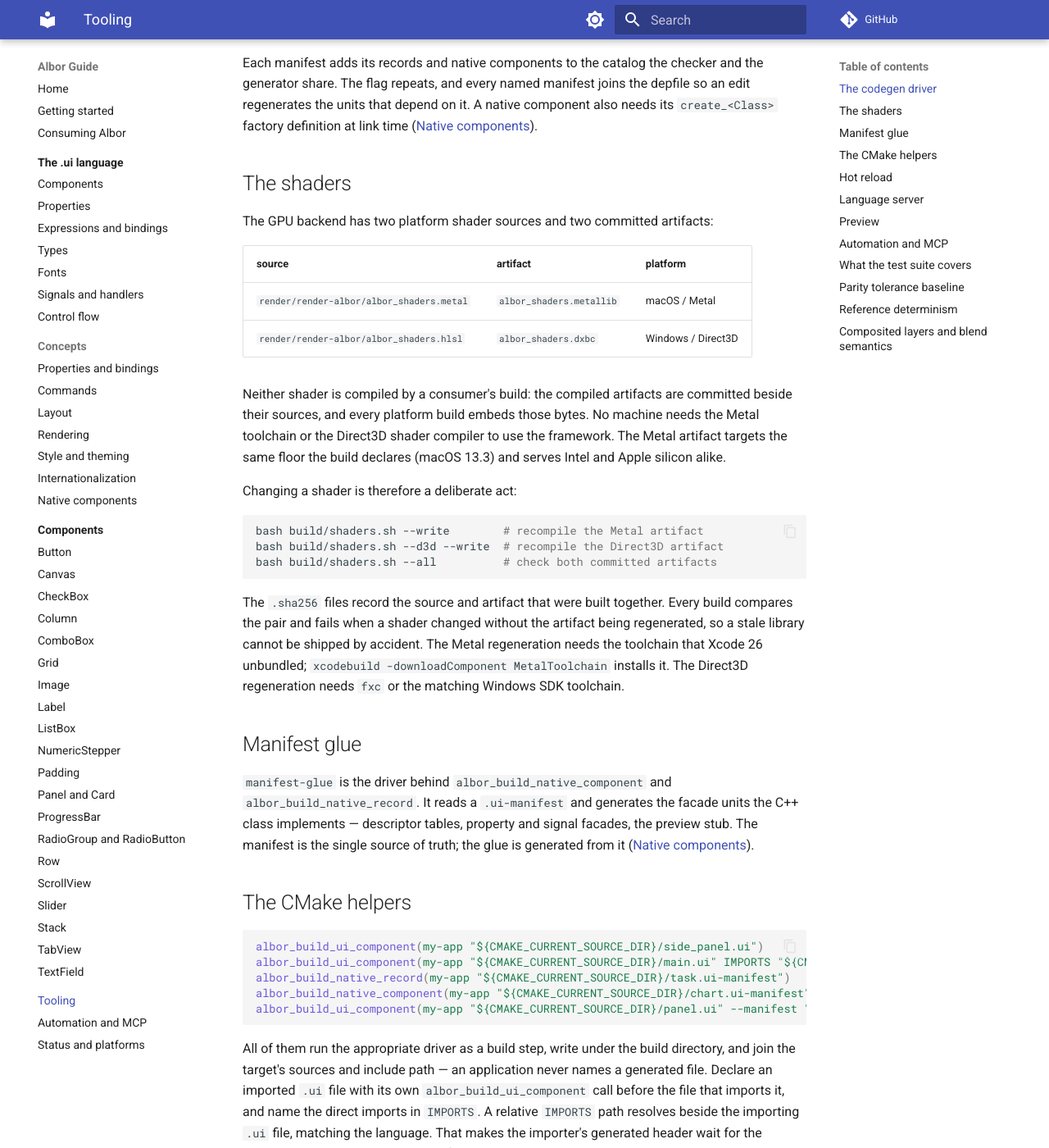
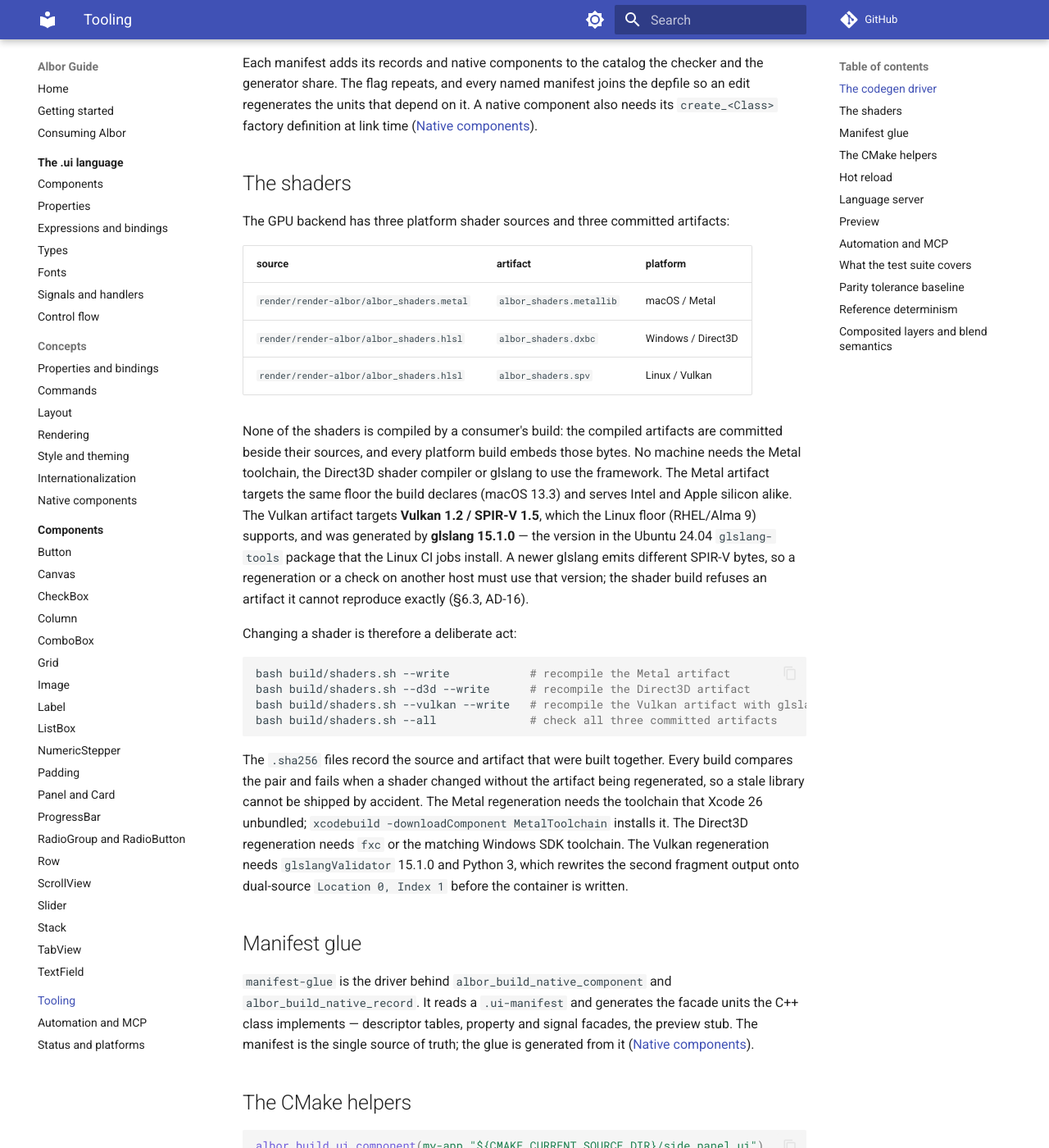
Before and after one commit to AlborCore/albor, an MkDocs documentation site: the page built from docs/tooling.md, in a window 1280 px wide and 1400 px high, scrolled down 718 px. Shown: the whole window at 82% size. Built offline with MkDocs 1.6.1 and Material for MkDocs 9.7.7, drawn with Linux system fonts in a browser that asks for light colours; comment, search, counter and statistics services are not loaded.

Commit message:
fix(shaders): regenerate the Vulkan container with the documented minimum glslang (§6.3, AD-16)
The committed .spv was generated with glslang 16.6.0, which is newer than the
documented Linux configuration. Ubuntu 24.04 — the current configuration in
docs/linux.md — ships glslang-tools 15.1.0, whose SPIR-V bytes differ and made
the shaders-linux artifact check fail.

- Regenerate albor_shaders.spv and its .sha256 with glslang 15.1.0; the six
  modules still target Vulkan 1.2 / SPIR-V 1.5, which the RHEL/Alma 9 floor
  supports and the Vulkan 1.3 backend accepts.
- Let shaders-linux install the distro glslang-tools again instead of pinning
  a newer binary tool.
- Document the three shader artifacts, the glslang 15.1.0 regeneration
  toolchain and the autotools vcpkg needs in docs/tooling.md and docs/linux.md.

Validated: the artifact check passes with glslang 15.1.0; the debug build is
warning-free; the offscreen Vulkan suite (99), windowed Vulkan/X11 suite (14)
and Wayland suite (42) all pass with the regenerated container.

````diff
--- a/docs/tooling.md
+++ b/docs/tooling.md
@@ -38,32 +38,40 @@ regenerates the units that depend on it. A native component also needs its
 
 ## The shaders
 
-The GPU backend has two platform shader sources and two committed artifacts:
+The GPU backend has three platform shader sources and three committed artifacts:
 
 | source | artifact | platform |
 | --- | --- | --- |
 | `render/render-albor/albor_shaders.metal` | `albor_shaders.metallib` | macOS / Metal |
 | `render/render-albor/albor_shaders.hlsl` | `albor_shaders.dxbc` | Windows / Direct3D |
+| `render/render-albor/albor_shaders.hlsl` | `albor_shaders.spv` | Linux / Vulkan |
 
-Neither shader is compiled by a consumer's build: the compiled artifacts are committed
+None of the shaders is compiled by a consumer's build: the compiled artifacts are committed
 beside their sources, and every platform build embeds those bytes. No machine needs the
-Metal toolchain or the Direct3D shader compiler to use the framework. The Metal artifact
-targets the same floor the build declares (macOS 13.3) and serves Intel and Apple silicon
-alike.
+Metal toolchain, the Direct3D shader compiler or glslang to use the framework. The Metal
+artifact targets the same floor the build declares (macOS 13.3) and serves Intel and Apple
+silicon alike. The Vulkan artifact targets **Vulkan 1.2 / SPIR-V 1.5**, which the Linux
+floor (RHEL/Alma 9) supports, and was generated by **glslang 15.1.0** — the version in the
+Ubuntu 24.04 `glslang-tools` package that the Linux CI jobs install. A newer glslang emits
+different SPIR-V bytes, so a regeneration or a check on another host must use that version;
+the shader build refuses an artifact it cannot reproduce exactly (§6.3, AD-16).
 
 Changing a shader is therefore a deliberate act:
 
 ```sh
-bash build/shaders.sh --write        # recompile the Metal artifact
-bash build/shaders.sh --d3d --write  # recompile the Direct3D artifact
-bash build/shaders.sh --all          # check both committed artifacts
+bash build/shaders.sh --write            # recompile the Metal artifact
+bash build/shaders.sh --d3d --write      # recompile the Direct3D artifact
+bash build/shaders.sh --vulkan --write   # recompile the Vulkan artifact with glslang 15.1.0
+bash build/shaders.sh --all              # check all three committed artifacts
 ```
 
 The `.sha256` files record the source and artifact that were built together. Every build
 compares the pair and fails when a shader changed without the artifact being regenerated, so
 a stale library cannot be shipped by accident. The Metal regeneration needs the toolchain
 that Xcode 26 unbundled; `xcodebuild -downloadComponent MetalToolchain` installs it. The
-Direct3D regeneration needs `fxc` or the matching Windows SDK toolchain.
+Direct3D regeneration needs `fxc` or the matching Windows SDK toolchain. The Vulkan
+regeneration needs `glslangValidator` 15.1.0 and Python 3, which rewrites the second fragment
+output onto dual-source `Location 0, Index 1` before the container is written.
 
 ## Manifest glue
 
````
Also changed, not shown: docs/linux.md (+10 -3 lines), 3 other files.
